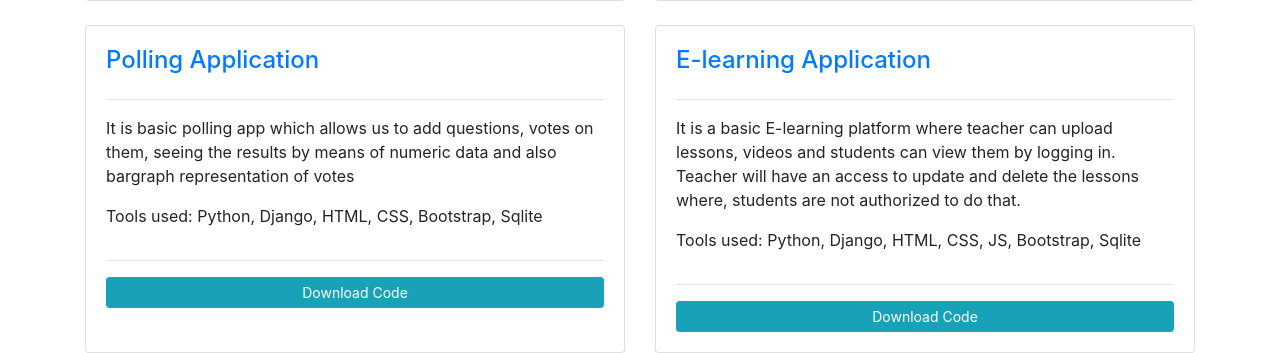
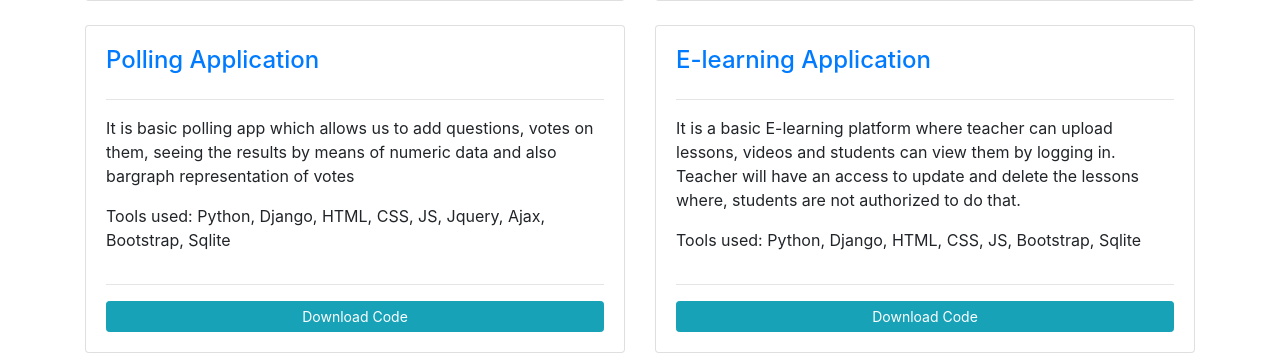
Before and after one commit to itsjaikumar/mysite, a Django app: page / in a window 1280 px wide. Shown: the part 1333-1686 px from the top of the page. Run offline with Django 3.2, Linux system fonts and the light colour scheme; some libraries are stand-ins or nearby versions.

Commit message:
Update home.html

```diff
--- a/base/templates/base/home.html
+++ b/base/templates/base/home.html
@@ -93,7 +93,7 @@
                         <p>It is basic polling app which allows us to add questions, votes on them,
                             seeing the results by means of numeric data and also
                             bargraph representation of votes  </p>
-                        <p>Tools used: Python, Django, HTML, CSS, Bootstrap, Sqlite</p>
+                        <p>Tools used: Python, Django, HTML, CSS, JS, Jquery, Ajax, Bootstrap, Sqlite</p>
                        <hr>
                         <a target="_blank" class=" btn btn-primary btn-sm btn-info"
                         href="https://github.com/itsjaikumar/poll_app">Download Code</a>
```
